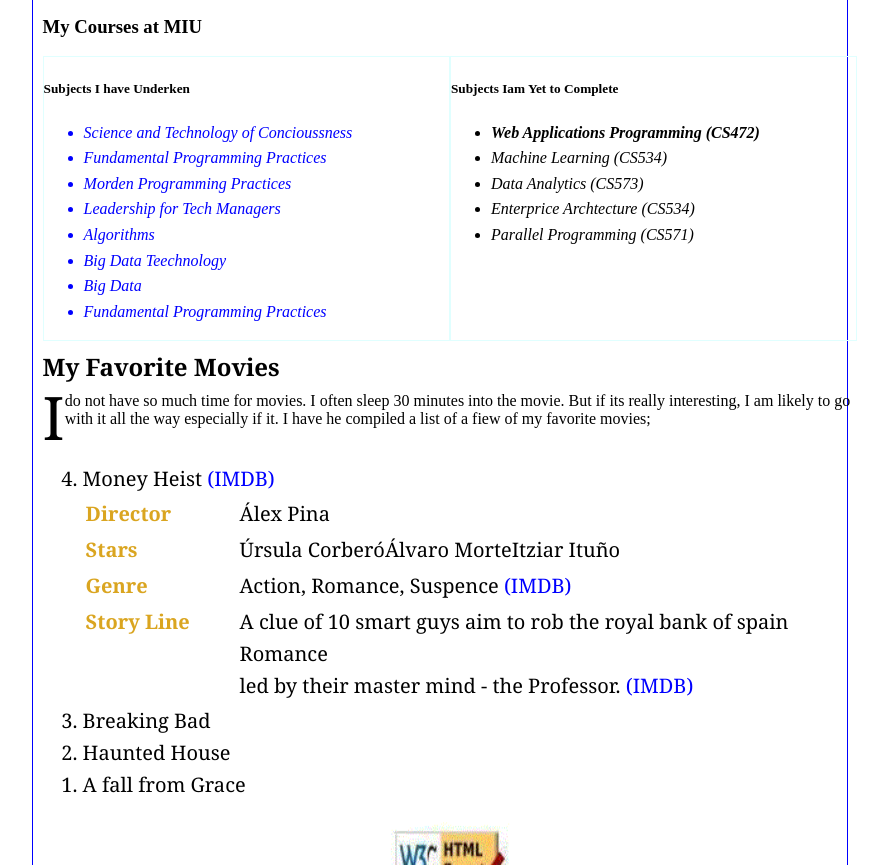
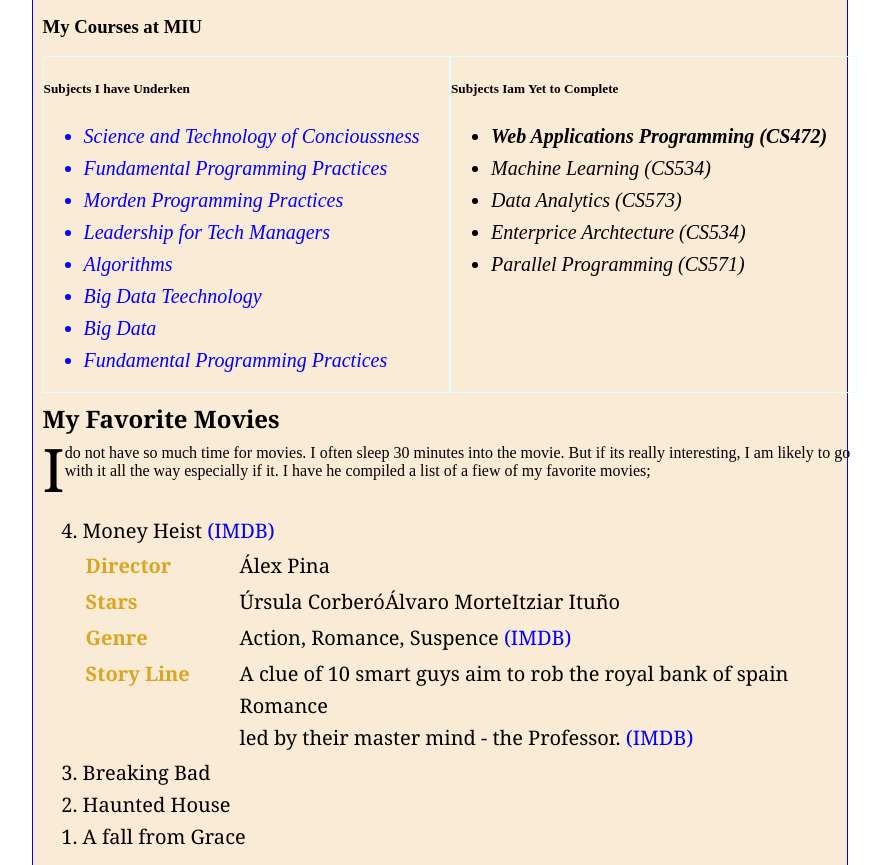
Before and after one commit to gbbwalyamiu/gbbwalyamiu.github.io, a plain HTML site: page lab2/index.html in a window 1280 px wide. Shown: the part 1022-1887 px from the top of the page, without its empty margins (181-1069 px from the left). Drawn offline with Linux system fonts and the light colour scheme.

Commit message:
comitlab2
comit2

```diff
--- a/lab2/css.css
+++ b/lab2/css.css
@@ -113,6 +113,7 @@ ul{
 }
 ul>li{
     font-style: italic;
+    font-size: 20px;
 }
 ol{
     font-size: 20px;
@@ -122,6 +123,9 @@ ol{
     display: inline-block;
 
 }
+ol>li{
+    font-size: 20px;
+}
 
 @media (max-width: 600px) {
     ul { direction: ltr }
--- a/lab2/index.html
+++ b/lab2/index.html
@@ -34,7 +34,7 @@
 </head>
 <body style="padding-left: 30px; padding-right:70px">
 
-    <div style="align-content: center; padding-top: 0px; width: 70%; border: 1px solid blue; margin-left: 15%; margin-right: 15%; ">
+    <div style="align-content: center; background-color: antiquewhite; padding-top: 0px; width: 70%; border: 1px solid blue; margin-left: 15%; margin-right: 15%; ">
          <div class="headdiv" >
             <h1>About Gad Bwalya</h1>
          </div>
```
